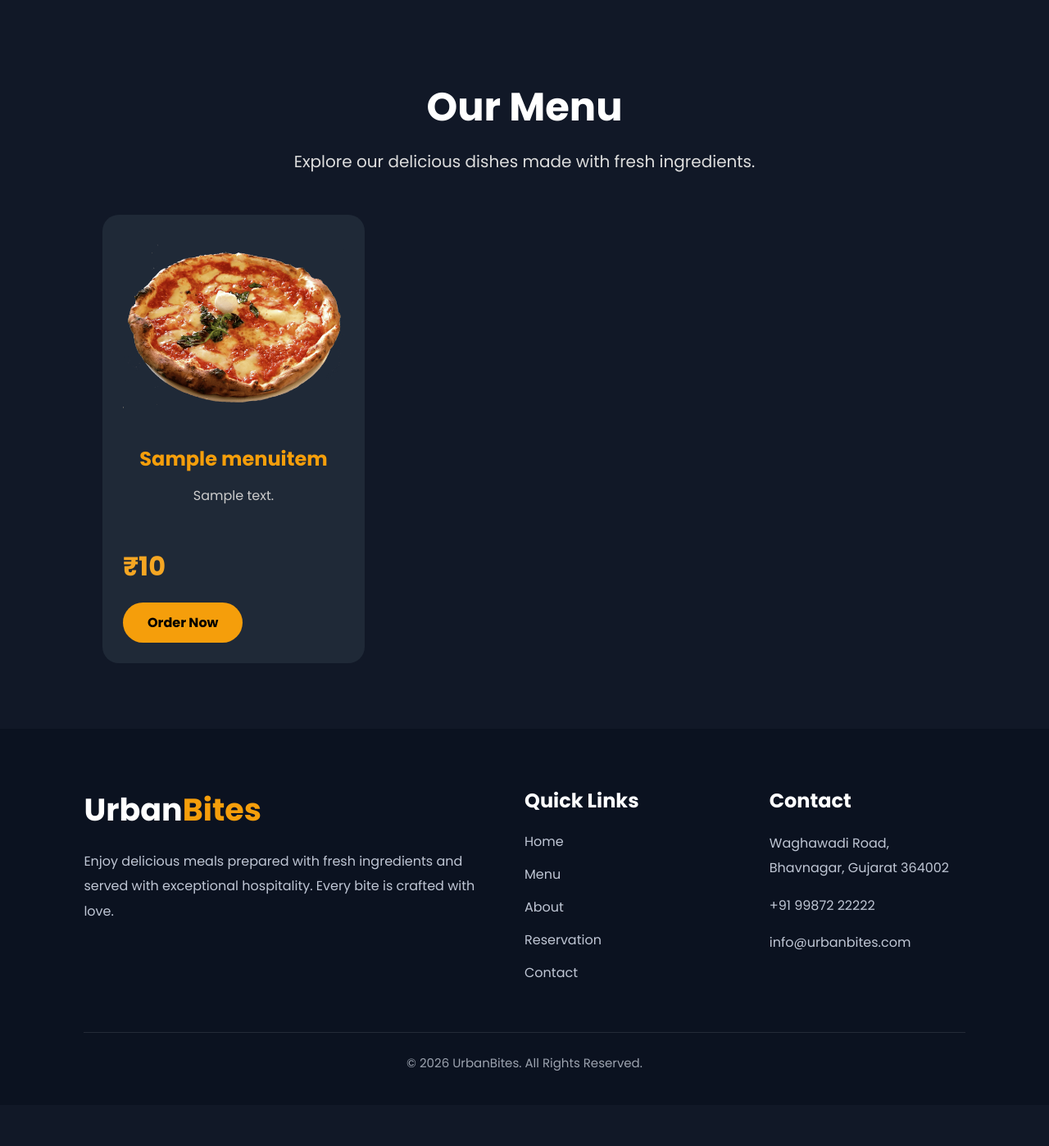
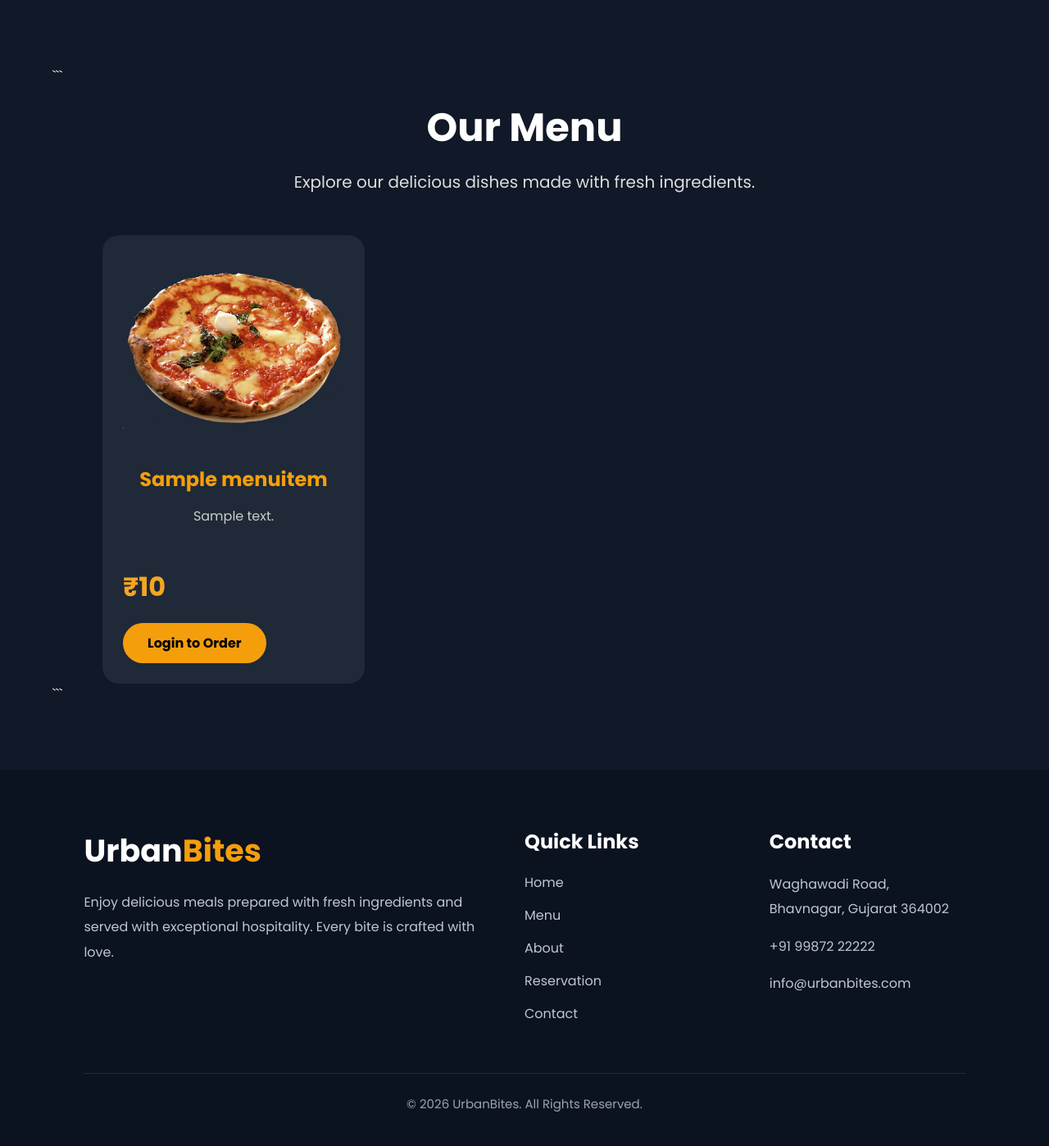
Before and after one commit to avniee0/UrbanBites, a Django app: page /menu/ in a window 1280 px wide. Shown: the part 65-1463 px from the top of the page at 82% size. Before the commit the page ends 1371 px from the top, so only its background shows below. Run offline with Django 5.2, Linux system fonts and the light colour scheme; tables that the repository leaves empty hold one stand-in row (values such as "Sample post").

Commit message:
Require login before ordering

````diff
--- a/templates/menu/menu.html
+++ b/templates/menu/menu.html
@@ -3,9 +3,9 @@
 
 {% block content %}
 
-<section class="menu-section">
-    <div class="container">
+<div class="menu-section">
 
+```
 <div class="section-title">
     <h2>Our Menu</h2>
     <p>Explore our delicious dishes made with fresh ingredients.</p>
@@ -55,20 +55,28 @@
             <div class="food-footer">
                 <span class="food-price">₹{{ item.price }}</span>
 
+                {% if user.is_authenticated %}
                     <a href="{% url 'add_to_cart' item.id %}" class="order-btn">
                         Order Now
                     </a>
+                {% else %}
+                    <a href="{% url 'login' %}?next={% url 'add_to_cart' item.id %}" class="order-btn">
+                        Login to Order
+                    </a>
+                {% endif %}
+
             </div>
         </div>
 
     </div>
+
     {% empty %}
         <p>No menu items available.</p>
     {% endfor %}
 
 </div>
+```
 
 </div>
-</section>
 
 {% endblock %}
````
Also changed, not shown: cart/views.py (+13 -12 lines). Lines whose indentation alone changed are shown as unchanged.
